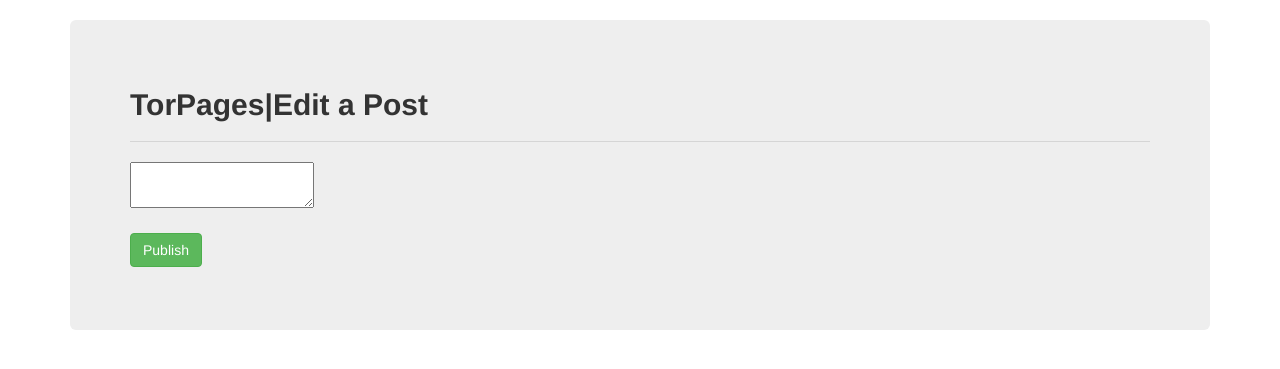
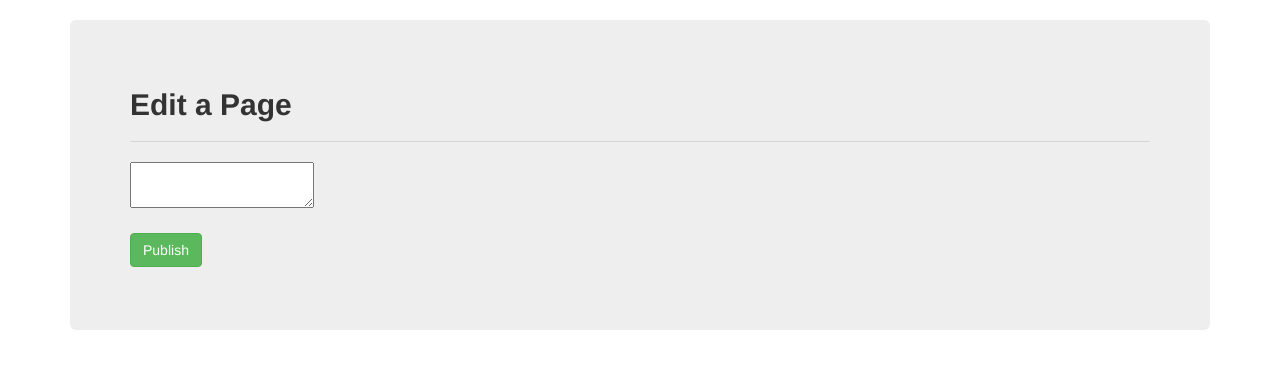
Before and after one commit to Broseki/TorPages, a Flask app: template templates/edit.html in a window 1280 px wide. Shown: the part 72-441 px from the top of the page. Run offline with Flask 2, Linux system fonts and the light colour scheme; the template is opened without the code that fills it, so the values that code supplies are empty; some libraries are stand-ins or nearby versions.

Commit message:
Changed the titles of the new and edit pages.

```diff
--- a/templates/edit.html
+++ b/templates/edit.html
@@ -63,7 +63,7 @@
 
       <!-- Main component for a primary marketing message or call to action -->
       <div class="jumbotron">
-        <h2><b>TorPages|Edit a Post</b></h2>
+        <h2><b>Edit a Page</b></h2>
         <HR>
         <script src="//s3.amazonaws.com/cavefoxcdn/ckeditor/ckeditor.js" type="text/javascript"></script>
         <form method="post" action="/edit">
--- a/templates/new.html
+++ b/templates/new.html
@@ -62,7 +62,7 @@
 
       <!-- Main component for a primary marketing message or call to action -->
       <div class="jumbotron">
-        <h2><b>TorPages|New Page</b></h2>
+        <h2><b>New Page</b></h2>
         <HR>
         {% if error == 1 %}
             <div class="alert alert-danger fade in">
```
